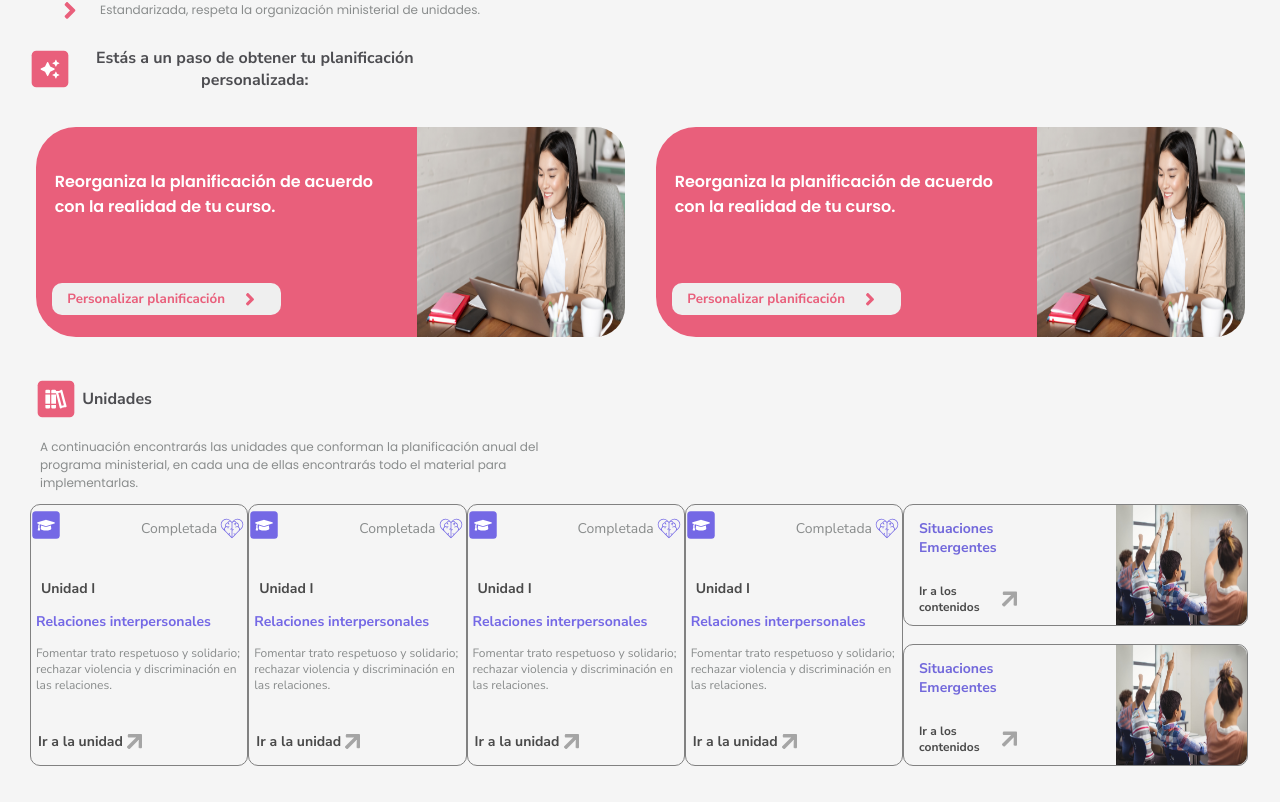
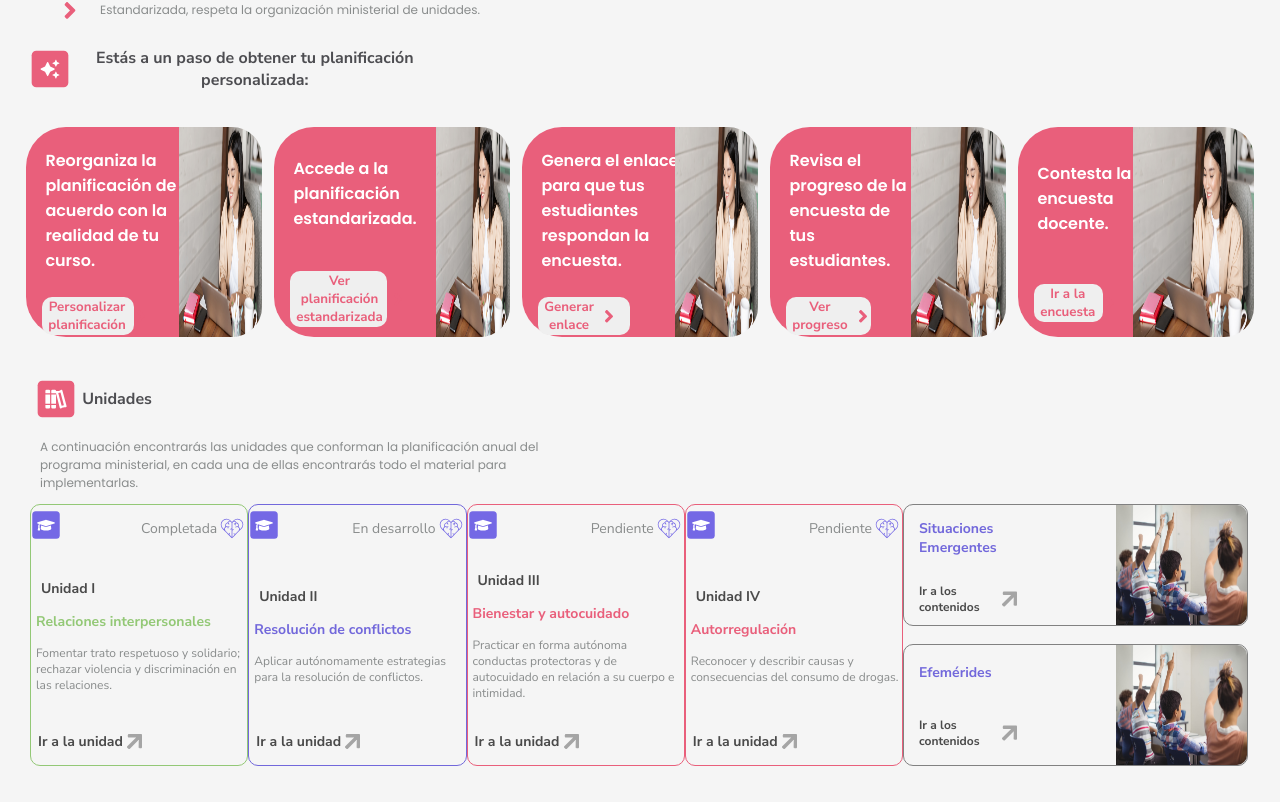
Before and after one commit to Mentalchaos/civiConecta, a React (Create React App) app: page / in a window 1280 px wide. Shown: the part 578-1380 px from the top of the page. Built offline with nearby package versions, Linux system fonts and the light colour scheme.

Commit message:
more css

```diff
--- a/src/components/PublicSection/Planification/PlanificationType.js
+++ b/src/components/PublicSection/Planification/PlanificationType.js
@@ -2,15 +2,14 @@ import teacher from 'src/assets/images/teacher.jpg'
 import right from 'src/assets/images/right-red.svg'
 import './PlanificationType.css';
 
-const PlanificationType = () => {
+const PlanificationType = ({title, textButton}) => {
     return (
         <div className='planification-type-container'>
             <div className='planification-type'>
                 <div className='planification-text'>
-                    <h4>Reorganiza la planificación de
-                    acuerdo con la realidad de tu curso.</h4>
+                    <h4>{title}</h4>
                     <button>
-                    Personalizar planificación
+                        {textButton}
                         <img src={right} />
                     </button>
                 </div>
--- a/src/components/PublicSection/Units/UnitComponent.css
+++ b/src/components/PublicSection/Units/UnitComponent.css
@@ -1,6 +1,5 @@
 .unit-component-container {
     width: 230px;
-    border: 1px solid #818181;
     border-radius: 10px;
     height: 260px;
     display: flex;
@@ -71,6 +70,29 @@
 }
 
 
+.unit-green {
+    border: 1px solid #93c876;
+}
+
+.border-green {
+    color: #93c876;
+}
+
+.unit-purple {
+    border: 1px solid var(--color-primary);
+}
+.border-purple {
+    color: var(--color-primary)
+}
+
+.unit-red {
+    border: 1px solid #e95f7b;
+}
+
+.border-red {
+    color: #e95f7b;
+}
+
 @media (max-width: 1024px) {
     .unit-component-container {
         width: 205px;
--- a/src/components/PublicSection/Units/UnitComponent.js
+++ b/src/components/PublicSection/Units/UnitComponent.js
@@ -3,26 +3,26 @@ import brain from 'src/assets/Icons/heart-brain.svg';
 import goTo from 'src/assets/Icons/go-to-link.svg';
 import './UnitComponent.css';
 
-const UnitComponent = () => {
+const UnitComponent = ({status, title, subtitle, description, color, borderColor}) => {
+    const textColor = {
+
+    }
+
     return (
-        <div className='unit-component-container'>
+        <div className={`unit-component-container ${color}`}>
             <div className='unit-component-title'>
                 <div>
                     <img src={unitLogo} />
                 </div>
                 <div className='unit-second-container'>
-                    <p>Completada</p>
+                    <p>{status}</p>
                     <img src={brain}/>
                 </div>
             </div>
             <div className='component-info'>
-                <p className='component-title'>Unidad I</p>
-                <p className='component-subtitle'>Relaciones interpersonales</p>
-                <p className='component-description'>
-                Fomentar trato respetuoso y
-                solidario; rechazar violencia y
-                discriminación en las relaciones.
-                </p>
+                <p className='component-title'>{title}</p>
+                <p className={`component-subtitle ${borderColor}`}>{subtitle}</p>
+                <p className='component-description'>{description}</p>
             </div>
             <div className='go-to-unit'>
                 <p>Ir a la unidad</p>
--- a/src/components/PublicSection/Units/UnitSituations.js
+++ b/src/components/PublicSection/Units/UnitSituations.js
@@ -3,12 +3,12 @@ import emergent from 'src/assets/images/emergent.jpg';
 import goTo from 'src/assets/Icons/go-to-link.svg';
 
 
-const UnitSituations = () => {
+const UnitSituations = ({title}) => {
     return (
         <div className='unit-situations-container'>
             <div className='unit-situations-one'>
                 <div className='unit-title'>
-                    <p>Situaciones Emergentes</p>
+                    <p>{title}</p>
                 </div>
                 <div className='unit-subtitle'>
                     <p>Ir a los contenidos</p>
--- a/src/components/PublicSection/index.js
+++ b/src/components/PublicSection/index.js
@@ -9,6 +9,74 @@ import UnitComponent from './Units/UnitComponent';
 import UnitSituations from './Units/UnitSituations';
 import './PublicSection.css';
 
+const planificationData = [
+    {
+        title: 'Reorganiza la planificación de acuerdo con la realidad de tu curso.',
+        textButton: 'Personalizar planificación'
+    },
+    {
+        title: 'Accede a la planificación estandarizada.',
+        textButton: 'Ver planificación estandarizada'
+    },
+    {
+        title: 'Genera el enlace para que tus estudiantes respondan la encuesta.',
+        textButton: 'Generar enlace'
+    },
+    {
+        title: 'Revisa el progreso de la encuesta de tus estudiantes.',
+        textButton: 'Ver progreso'
+    },
+    {
+        title: 'Contesta la encuesta docente.',
+        textButton: 'Ir a la encuesta'
+    }
+]
+
+const mockData = [
+    {
+        status: 'Completada',
+        title: 'Unidad I',
+        subtitle: 'Relaciones interpersonales',
+        description: 'Fomentar trato respetuoso y solidario; rechazar violencia y discriminación en las relaciones.',
+        color: 'unit-green',
+        borderColor: 'border-green'
+    },
+    {
+        status: 'En desarrollo',
+        title: 'Unidad II',
+        subtitle: 'Resolución de conflictos',
+        description: 'Aplicar autónomamente estrategias para la resolución de conflictos.',
+        color: 'unit-purple',
+        borderColor: 'border-purple'
+    },
+    {
+        status: 'Pendiente',
+        title: 'Unidad III',
+        subtitle: 'Bienestar y autocuidado',
+        description: 'Practicar en forma autónoma conductas protectoras y de autocuidado en relación a su cuerpo e intimidad.',
+        color: 'unit-red',
+        borderColor: 'border-red'
+    },
+    {
+        status: 'Pendiente',
+        title: 'Unidad IV',
+        subtitle: 'Autorregulación',
+        description: 'Reconocer y describir causas y consecuencias del consumo de drogas.',
+        color: 'unit-red',
+        borderColor: 'border-red'
+    }
+]
+
+const emergentSituations = [
+    {
+        title: 'Situaciones Emergentes'
+    },
+    {
+        title: 'Efemérides'
+    }
+
+]
+
 const PublicSection = () => {
     return (
         <div>
@@ -16,19 +84,39 @@ const PublicSection = () => {
             <Welcome />
             <PlanificationText />
             <div className='planification-cont'>
-                <PlanificationType />
-                <PlanificationType />
+                {
+                    planificationData.map((data, key) =>
+                        <PlanificationType
+                            title={data.title}
+                            textButton={data.textButton}
+                        />
+                    )
+                }
             </div>
             <div className='units-cont'>
                 <UnitsHeader />
                 <div className='units-components'>
-                    <UnitComponent />
-                    <UnitComponent />
-                    <UnitComponent />
-                    <UnitComponent />
+                    {
+                        mockData.map((data, key) =>
+                            <UnitComponent
+                                key={key}
+                                status={data.status}
+                                title={data.title}
+                                subtitle={data.subtitle}
+                                description={data.description}
+                                color={data.color}
+                                borderColor={data.borderColor}
+                            />
+                        )
+                    }
                     <div className='units-components-two'>
-                        <UnitSituations />
-                        <UnitSituations />
+                        {
+                            emergentSituations.map((data, key) =>
+                                <UnitSituations
+                                    title={data.title}
+                                />
+                            )
+                        }
                     </div>
                 </div>
             </div>
```
